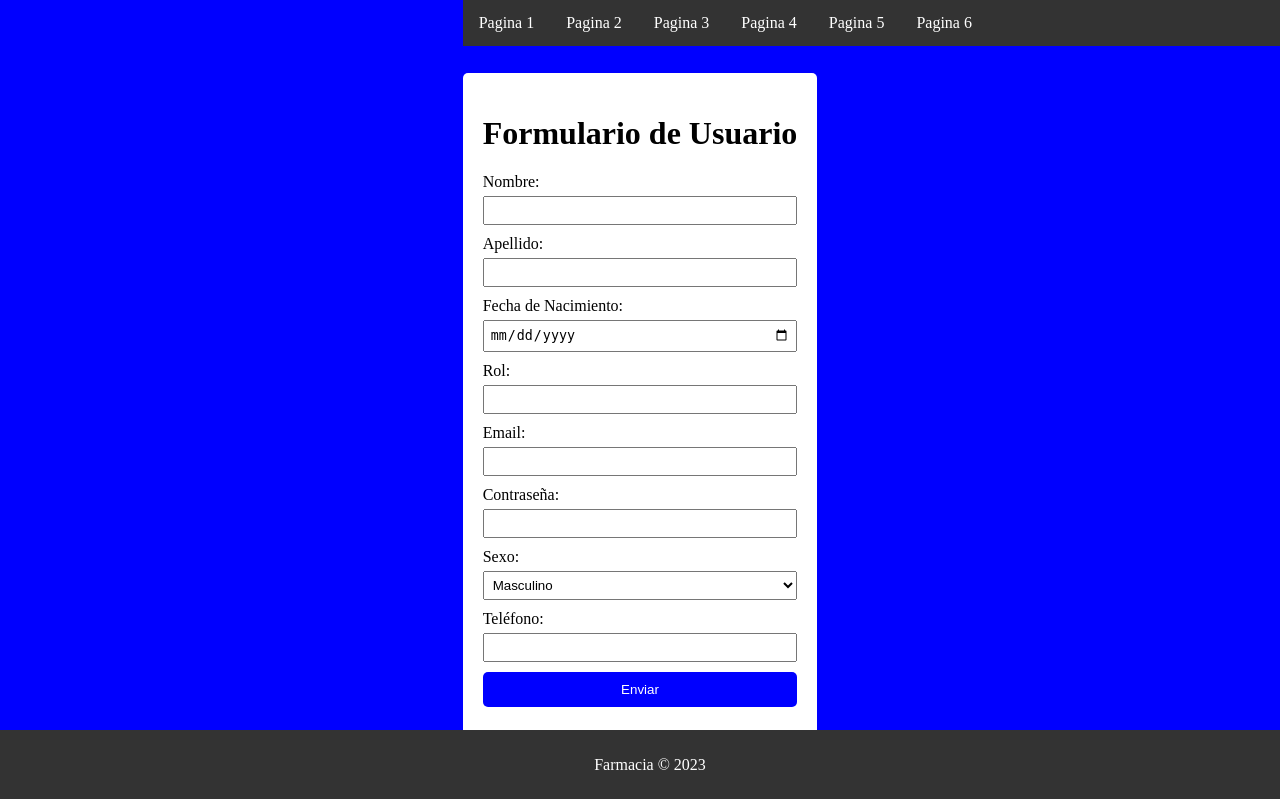
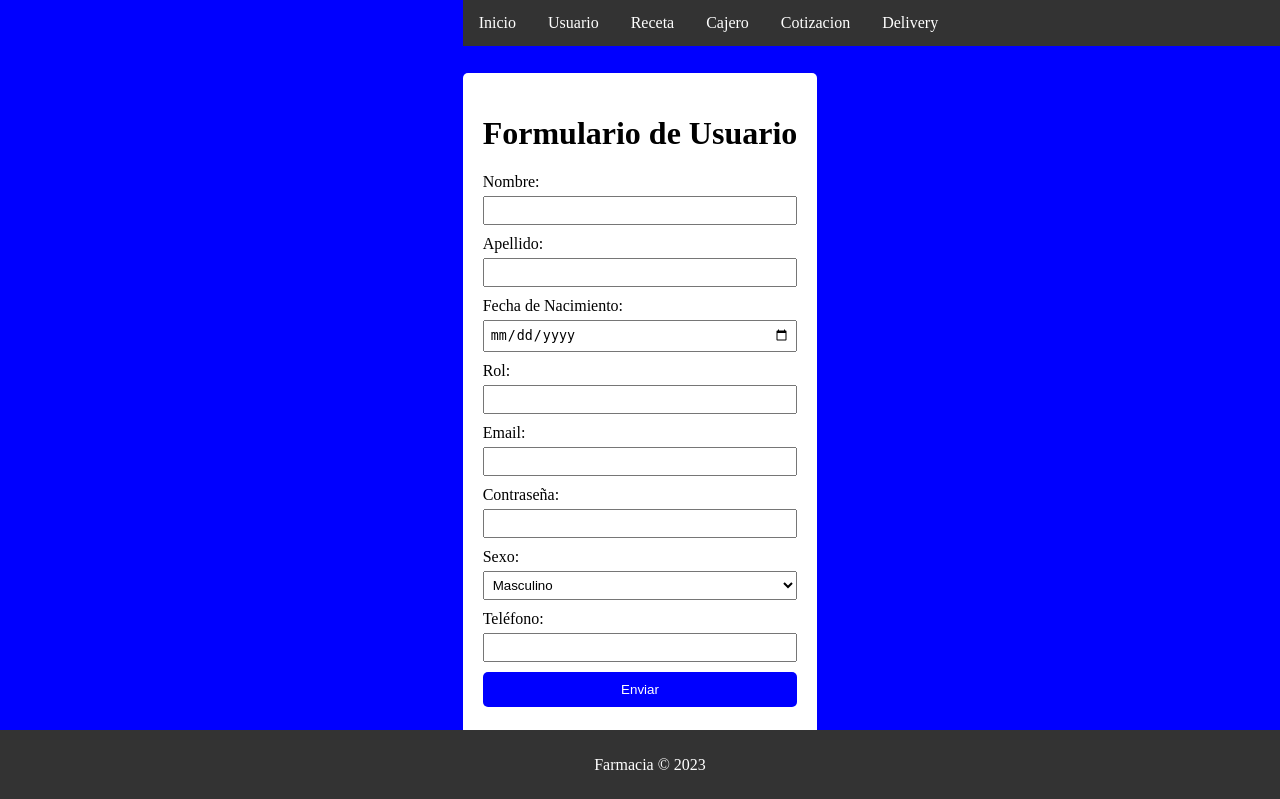
Before and after one commit to RenzoA21/Proyecto-DPB04, a Flask app: template templates/usuario.html in a window 1280 px wide. Shown: the top 799 px of the page. Run offline with Flask 3, Linux system fonts and the light colour scheme; the template is opened without the code that fills it, so the values that code supplies are empty; parts of the project's set-up code (start-up, migrations or seed data) failed here and were passed over.

Commit message:
Update usuario.html

```diff
--- a/templates/usuario.html
+++ b/templates/usuario.html
@@ -6,12 +6,12 @@
 <body>
     <nav>
         <ul class="navbar">
-            <li><a href="inicio.html">Pagina 1</a></li>
-            <li><a href="usuario.html">Pagina 2</a></li>
-            <li><a href="receta.html">Pagina 3</a></li>
-            <li><a href="cajero.html">Pagina 4</a></li>
-            <li><a href="cotizacion.html">Pagina 5</a></li>
-            <li><a href="delivery.html">Pagina 6</a></li>
+            <li><a href="inicio.html">Inicio</a></li>
+            <li><a href="usuario.html">Usuario</a></li>
+            <li><a href="receta.html">Receta</a></li>
+            <li><a href="cajero.html">Cajero</a></li>
+            <li><a href="cotizacion.html">Cotizacion</a></li>
+            <li><a href="delivery.html">Delivery</a></li>
         </ul>
     </nav>
     <div class="form-container">
```
